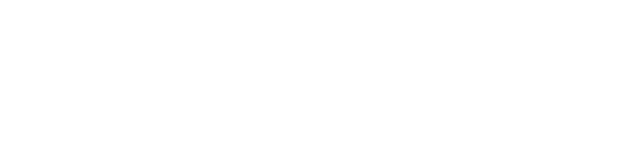
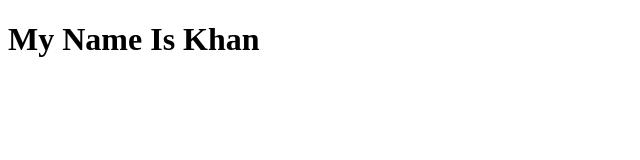
Before and after one commit to JahidKhan67/My-First-Repo, a plain HTML site: page index.html in a window 1280 px wide. Shown: the whole page, without its empty margins (0-640 px from the left). Drawn offline with Linux system fonts and the light colour scheme.

Commit message:
added header

```diff
--- a/index.html
+++ b/index.html
@@ -7,6 +7,6 @@
     <title>my first github repo</title>
 </head>
 <body>
-
+    <h1>My Name Is Khan</h1>
 </body>
 </html>
```
